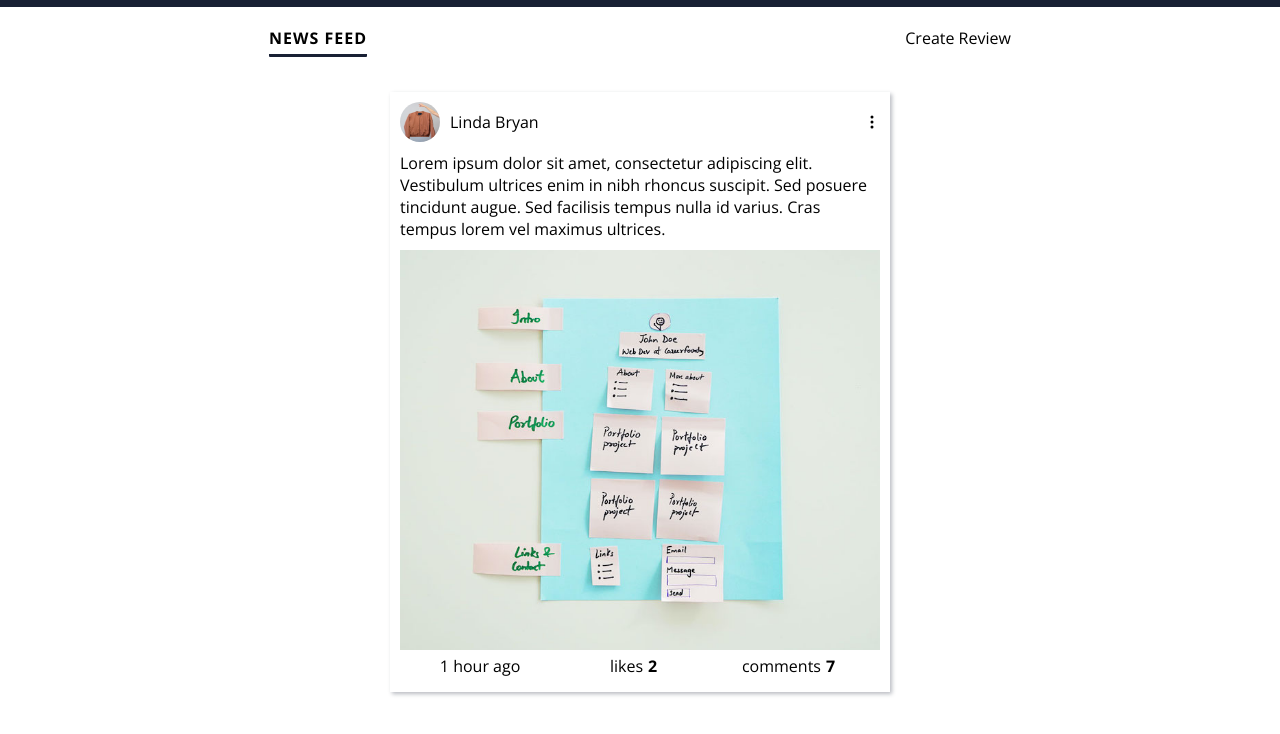
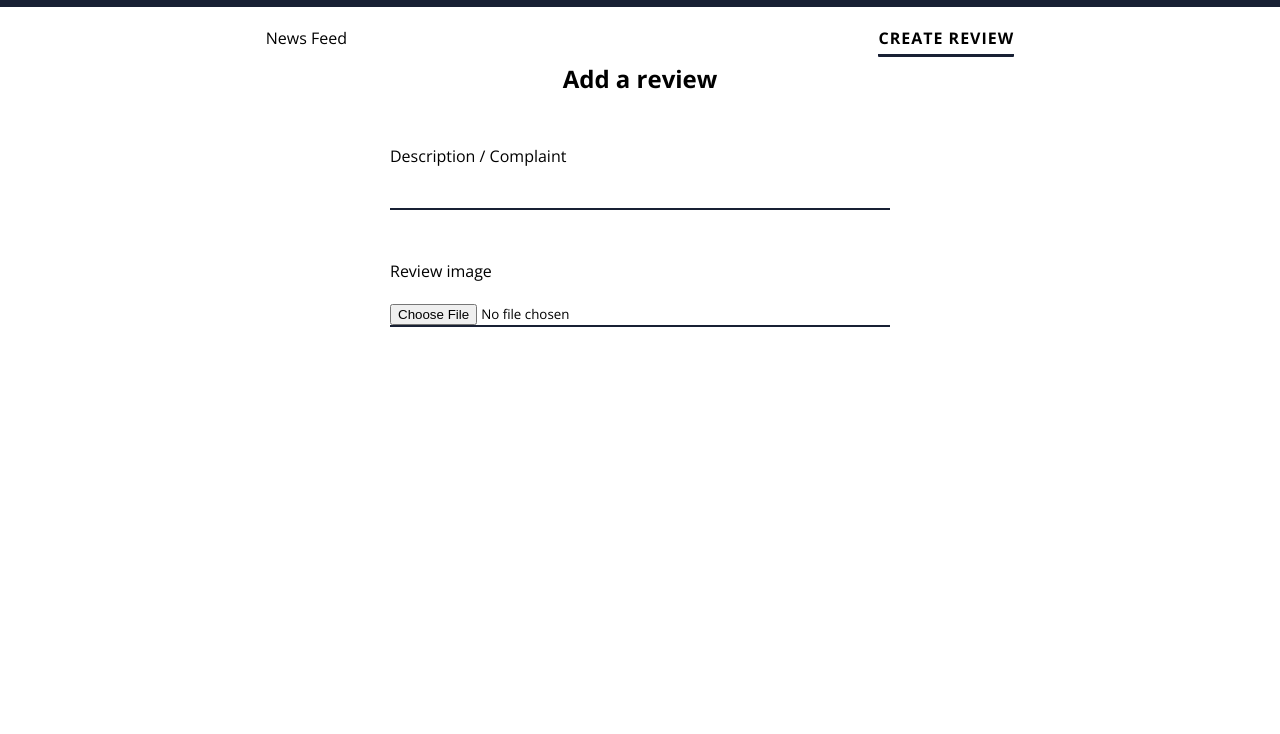
Before and after one commit to Im-Hassan-wd/Review.com, a plain HTML site: page index.html in a window 1280 px wide. Both pictures are taken after a click on the item "Create Review". Shown: the part 56-790 px from the top of the page. Drawn offline with nearby package versions, Linux system fonts and the light colour scheme.

Commit message:
site under construction

```diff
--- a/index.html
+++ b/index.html
@@ -24,7 +24,7 @@
     <main>
       <section>
         <ul>
-          <li class="tab1">News Feed</li>
+          <li class="tab">News Feed</li>
           <li class="tab2">Create Review</li>
         </ul>
 
@@ -50,7 +50,21 @@
             </div>
           </div>
         </div>
+
+        <form>
+          <h2>Add a review</h2>
+          <div>
+            <label for="description">Description / Complaint</label>
+            <input type="text" id="description">
+          </div>
+          <div>
+            <label for="description">Review image</label>
+            <input type="file" id="description">
+          </div>
+        </form>
       </section>
     </main>
+
+    <script src="script.js" charset="utf-8"></script>
   </body>
 </html>
--- /dev/null
+++ b/script.js
@@ -0,0 +1,23 @@
+const reviewPage = document.querySelector('section');
+const news = document.querySelector('.tab');
+const createReview = document.querySelector('.tab2');
+
+reviewPage.addEventListener('click', e => {
+    if(e.target.innerHTML === 'News Feed'){
+      news.classList.add('tab')
+      e.target.parentElement.nextElementSibling.style.display = 'flex';
+      e.target.parentElement.nextElementSibling.nextElementSibling.style.display = 'none';
+    }else{
+      news.classList.remove('tab')
+    }
+    if(e.target.innerHTML === 'Create Review'){
+      createReview.classList.add('tab');
+      e.target.parentElement.nextElementSibling.style.display = 'none';
+      e.target.parentElement.nextElementSibling.nextElementSibling.style.display = 'block';
+    }else{
+      createReview.classList.remove('tab')
+    }
+
+});
+
+// add a new review
--- a/styles.css
+++ b/styles.css
@@ -51,7 +51,7 @@ section ul{
 section li {
   cursor: pointer;
 }
-section li.tab1{
+section li.tab{
   font-weight: bold;
   padding-bottom: 5px;
   border-bottom: 3px solid hsl(224, 36%, 15%);
@@ -104,3 +104,25 @@ section li.tab1{
   padding: 0 5px;
   font-weight: bold;
 }
+/* add a review*/
+form{
+  margin: 0 auto;
+  width: 500px;
+  display: none;
+}
+form h2 {
+  text-align: center;
+}
+form div {
+  margin: 50px 0;
+}
+form label{
+  display: block;
+  margin: 20px 0;
+}
+form input{
+  border: none;
+  border-bottom: 2px solid hsl(224, 36%, 15%);
+  width: 500px;
+  outline: none;
+}
```
